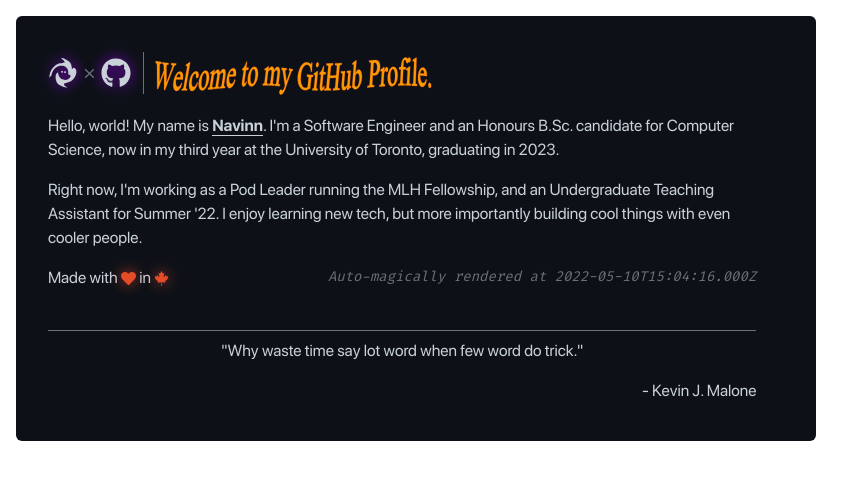
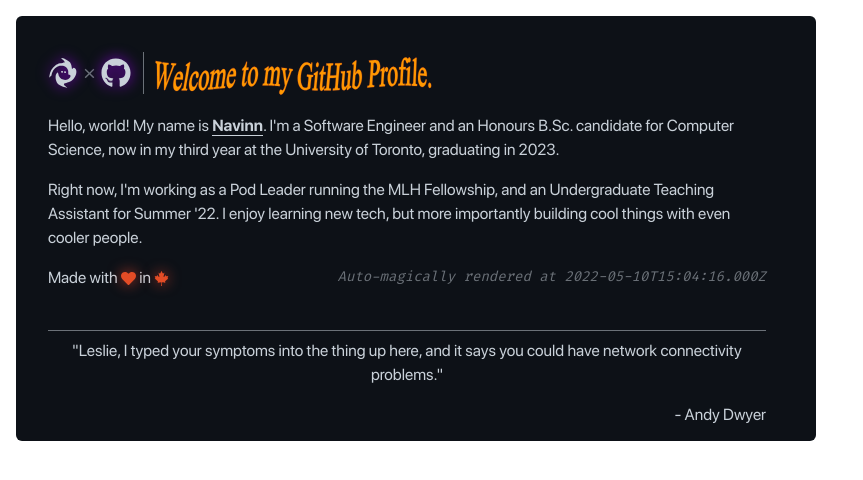
Before and after one commit to navn-r/navn-r, a Next.js app in the folder github-hero/: page / in a window 1280 px wide. Shown: the top 480 px of the page, without its empty margins (0-863 px from the left). Built offline with nearby package versions, Linux system fonts and the light colour scheme.

Commit message:
add more quotes

```diff
--- a/github-hero/components/Body.tsx
+++ b/github-hero/components/Body.tsx
@@ -46,7 +46,7 @@ const styles: Record<string, CSSProperties> = {
   p: {
     lineHeight: '1.5',
     padding: '0.5rem 0',
-    maxWidth: '73ch',
+    maxWidth: '74ch',
     position: 'relative',
     zIndex: '1',
   },
--- a/github-hero/components/Footer.tsx
+++ b/github-hero/components/Footer.tsx
@@ -22,7 +22,22 @@ const quotes: Quote[] = [
   },
   {
     author: 'Andy Dwyer',
-    content: 'I tried to make ramen in the coffee pot and I broke everything.',
+    content: 'Leslie, I typed your symptoms into the thing up here, and it says you could have network connectivity problems.',
+  },
+  {
+    author: 'Tom Haverford',
+    content:
+      'Every song I download has to pass a series of rigorous tests to answer one simple question: is it a banger?',
+  },
+  {
+    author: 'Ron Swanson',
+    content:
+      "There has never been a sadness that can't been cured by breakfast food.",
+  },
+  {
+    author: 'Leslie Knope',
+    content:
+      "There's nothing we can't do if we work hard, never sleep, and shirk all other responsibilities our lives.",
   },
 ];
 
@@ -30,7 +45,7 @@ const styles: Record<string, CSSProperties> = {
   div: {
     marginTop: '2rem',
     borderTop: '0.5px solid rgba(201, 209, 217, 0.5)',
-    maxWidth: '73ch',
+    maxWidth: '74ch',
   },
   p: {
     lineHeight: '1.5',
@@ -39,7 +54,7 @@ const styles: Record<string, CSSProperties> = {
 };
 
 const Footer: React.FC<{ quote: number }> = ({ quote }) => {
-  const { author, content } = quotes[quote];
+  const { author, content } = quotes[3];
 
   return (
     <div style={styles.div}>
--- a/github-hero/pages/api/svg.ts
+++ b/github-hero/pages/api/svg.ts
@@ -13,7 +13,7 @@ const globals = readFileSync(`${cwd}/styles/globals.css`).toString('utf-8');
 
 function _renderCard() {
   const time = new Date().toISOString();
-  const quote = Math.floor(Math.random() * 4);
+  const quote = Math.floor(Math.random() * 7);
   const card = React.createElement(Card, { fonts, globals, time, quote });
   const html = ReactDOMServer.renderToStaticMarkup(card);
 
--- a/github-hero/pages/index.tsx
+++ b/github-hero/pages/index.tsx
@@ -28,7 +28,7 @@ export async function getServerSideProps() {
   return {
     props: {
       time: new Date().toISOString(),
-      quote: Math.floor(Math.random() * 4),
+      quote: Math.floor(Math.random() * 7),
     },
   };
 }
```
